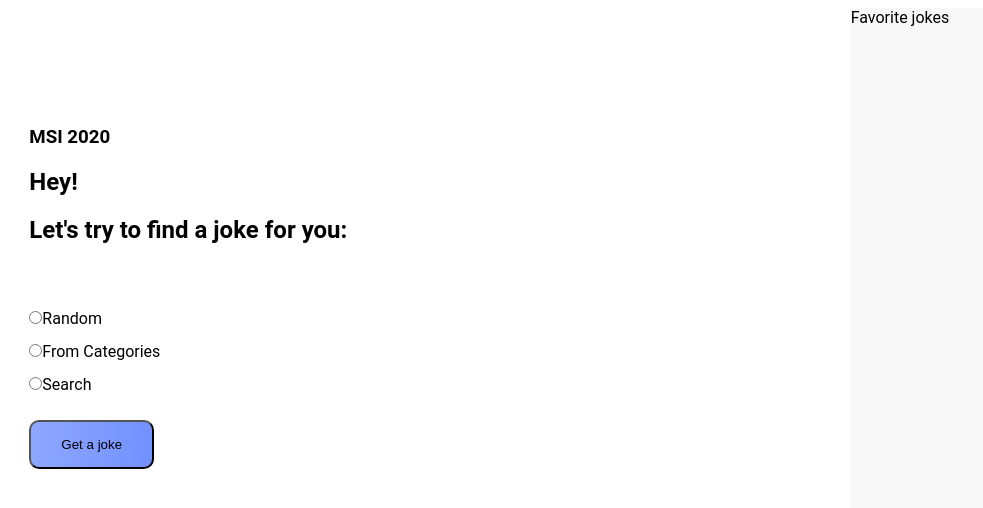
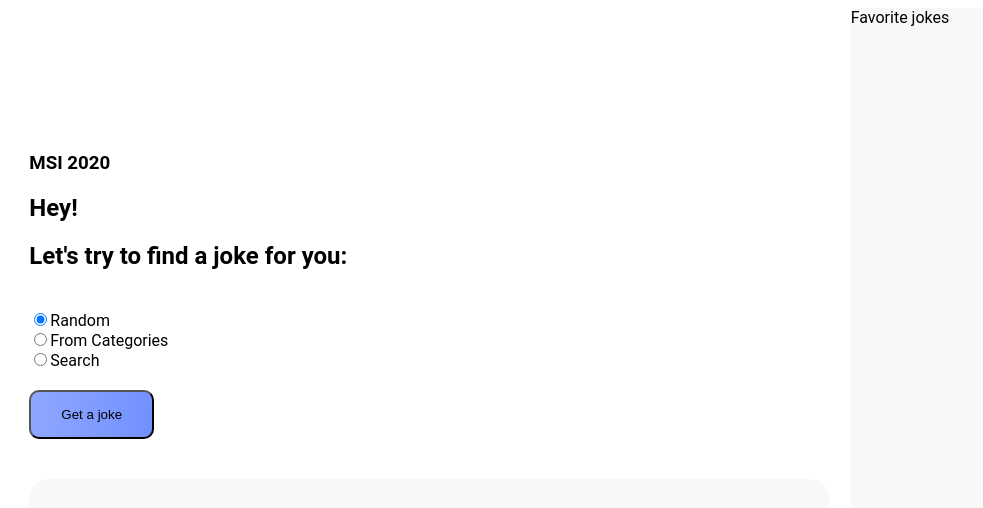
Before and after one commit to AntonGluschuk/chuck_app, a React (Create React App) app: page / in a window 1280 px wide. Shown: the top 508 px of the page, without its empty margins (0-983 px from the left). Built offline with nearby package versions, Linux system fonts and the light colour scheme; no server answers.

Commit message:
19:04 04/05/20 finished button onChange, start working on radio buttons.

```diff
--- a/src/index.js
+++ b/src/index.js
@@ -5,27 +5,62 @@ import axios from 'axios'
 
 function JokeLogic() {
     const [data, setData] = useState({});
-    // const [joke, setJoke] = useState({value : ''});
+    const [count, setCount] = useState(0);
 
 
     useEffect(() => {
         axios.get('https://api.chucknorris.io/jokes/random')
             .then(response => {
                 console.log(response);
-                setData(response.data)
+                setData(response.data);
             })
             .catch(err => {
                 console.log(err);
             })
-    }, []);
+    }, [count]);
 
     return (
         <div className="joke_logic">
             <div className="select_option">
-                <input type="radio" /><label>Random</label> <br/>
-                <input type="radio" /><label>From Categories</label> <br/>
-                <input type="radio" /><label>Search</label> <br/>
-                <button type="button" className="btn" onClick={() => setData}>Get a joke</button>
+                <form>
+                    <div className="form-check">
+                        <label>
+                            <input
+                                type="radio"
+                                name="react-tips"
+                                value="option1"
+                                defaultChecked={true}
+                                className="form-check-input"
+                            />
+                            Random
+                        </label>
+                    </div>
+
+                    <div className="form-check">
+                        <label>
+                            <input
+                                type="radio"
+                                name="react-tips"
+                                value="option2"
+                                className="form-check-input"
+                            />
+                            From Categories
+                        </label>
+                    </div>
+
+                    <div className="form-check">
+                        <label>
+                            <input
+                                type="radio"
+                                name="react-tips"
+                                value="option3"
+                                className="form-check-input"
+                            />
+                            Search
+                        </label>
+                    </div>
+                    <button type="button" className="btn" onClick={() => setCount(count + 1)}>Get a joke</button>
+                </form>
             </div>
             <div className="joke_itself">
                 <div className="joke">{data.value}</div>
```
